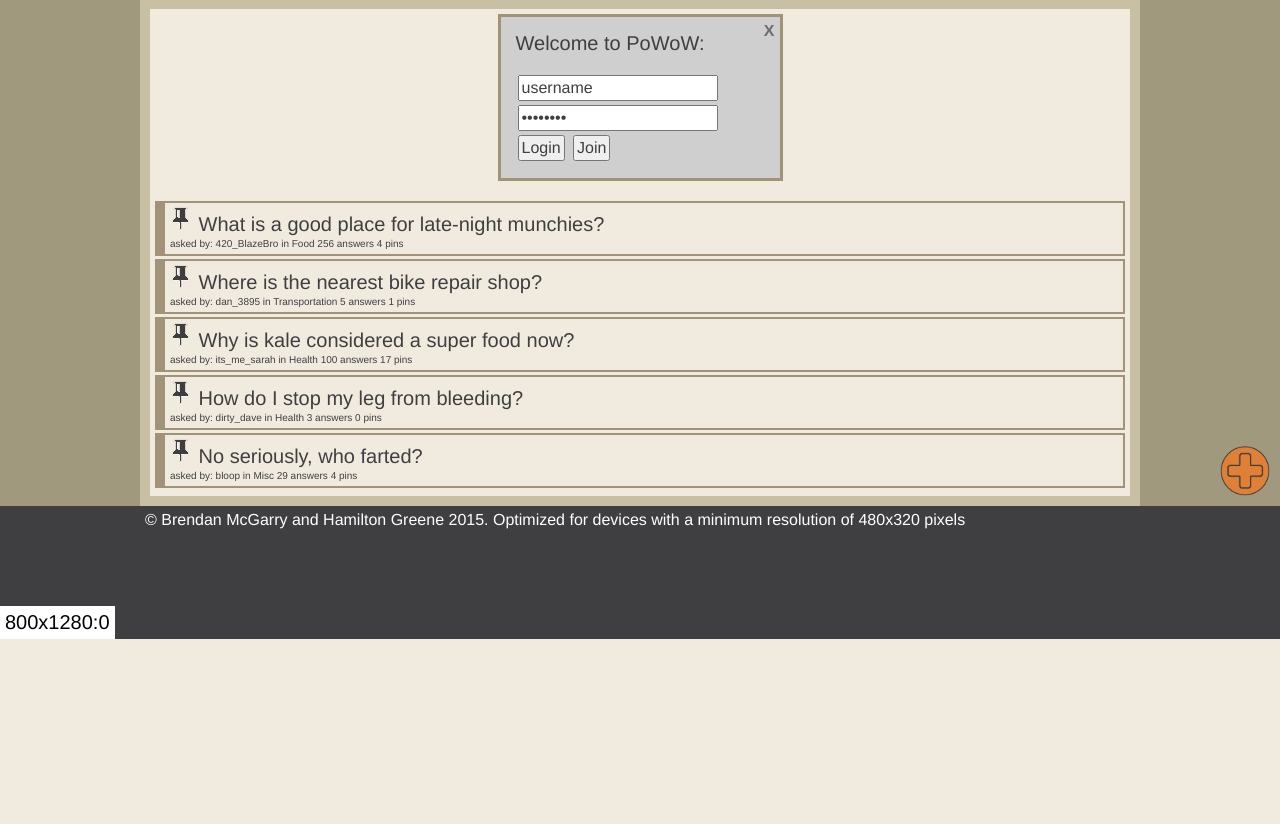
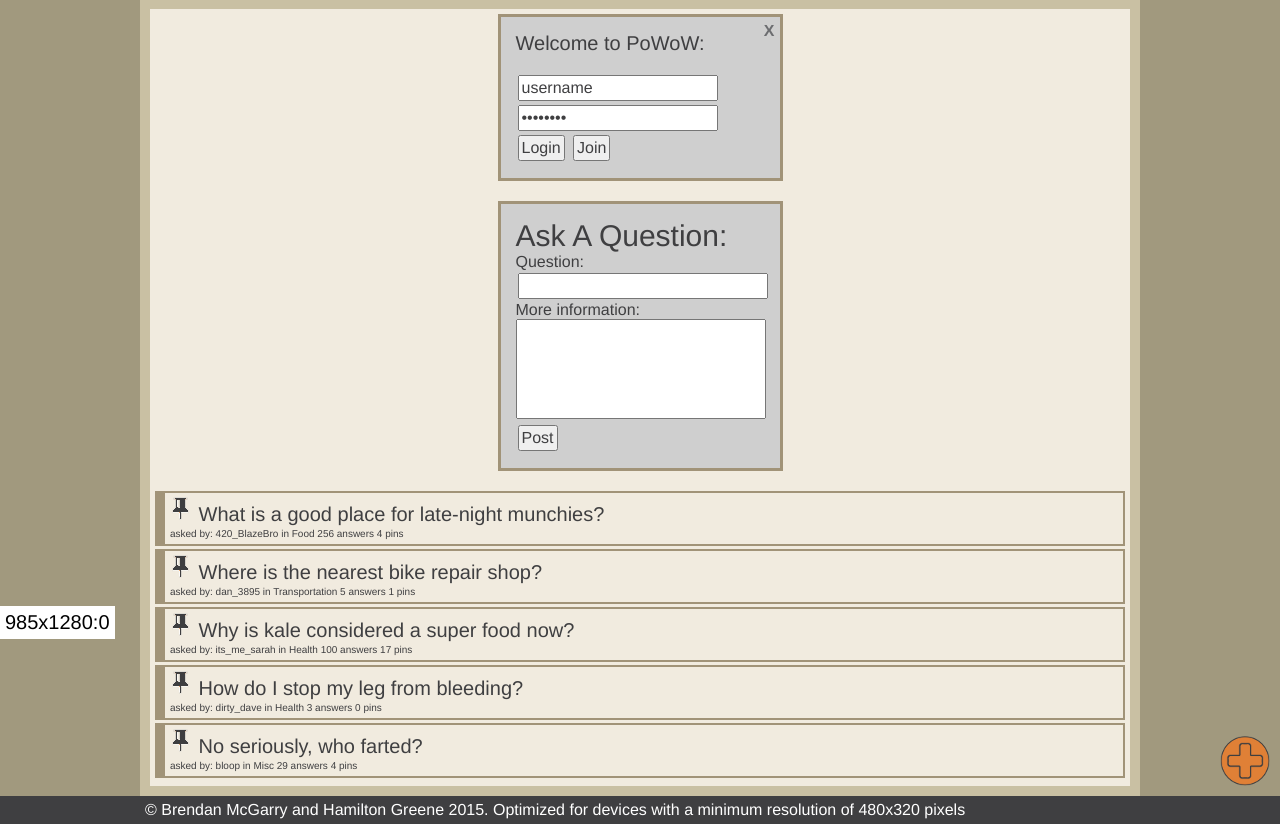
Before and after one commit to SIRHAMY/PoWow, a PHP site: page /html/index.html in a window 1280 px wide. Shown: the part 161-985 px from the top of the page. Before the commit the page ends 800 px from the top, so only its background shows below. Run offline with PHP 8.4, Linux system fonts and the light colour scheme.

Commit message:
First draft of "ask a question form"
Yeah, I know it's ugly. I'll fix it later.  This is just placeholder

```diff
--- a/css/common.css
+++ b/css/common.css
@@ -211,12 +211,6 @@ html, body{
  * IDs
  * --------------------*/
 
-#ask {
-    background-image: url("./../img/ask_50x50.png");
-    height: 50px;
-    width: 50px;
-}
-
 #body-inner {
     background-color: #C9C0A3;
 }
@@ -231,6 +225,12 @@ html, body{
     left: 260px;
     top: 420px;
     z-index: 100;
+}
+
+#button-ask {
+    background-image: url("./../img/ask_50x50.png");
+    height: 50px;
+    width: 50px;
 }
 
 #categories {
--- a/css/index.css
+++ b/css/index.css
@@ -53,6 +53,44 @@
  * IDs
  * --------------------*/
 
+#ask {
+    background-color: #CFCFCF;
+    border-style: solid;
+    border-color: #A19378;
+    margin-bottom: 20px;
+    margin-left: auto;
+    margin-right: auto;
+    padding: 5px;
+    position: relative;
+    width: 285px;
+}
+
+#ask-form {
+    padding: 10px;
+}
+
+#ask-form > input {
+    margin: 2px;
+    padding: 2px;
+}
+
+#ask-form-question {
+    width: 250px;
+}
+
+#ask-form-more {
+    height: 100px;
+    resize: none;
+    width: 250px;
+}
+
+#ask-form-submit {
+}
+
+#ask-form-title {
+    font-size: 30px;
+}
+
 #login {
     background-color: #CFCFCF;
     border-style: solid;
--- a/html/index.html
+++ b/html/index.html
@@ -73,7 +73,7 @@
         <!-- main UI HUD button -->
         <div id="button">
             <!-- "ask a question" button -->
-            <div id="ask"></div>
+            <div id="button-ask"></div>
         </div>
 
         <!-- outer body wrapper:
@@ -145,6 +145,20 @@
                         </form>
                     </div>
 
+                    <!-- "ask a question" form -->
+                    <div id="ask">
+                        <form id="ask-form">
+                            <span id="ask-form-title">Ask A Question:</span>
+                            <br />
+                            Question: <input id="ask-form-question" type="text" />
+                            <br />
+                            More information:
+                            <br />
+                            <textarea id="ask-form-more">
+                            </textarea>
+                            <input id="ask-form-submit" type="submit" value="Post" />
+                        </form>
+                    </div>
 
                     <!-- list of posts we pulled to show the user -->
                     <div id="posts">
```
